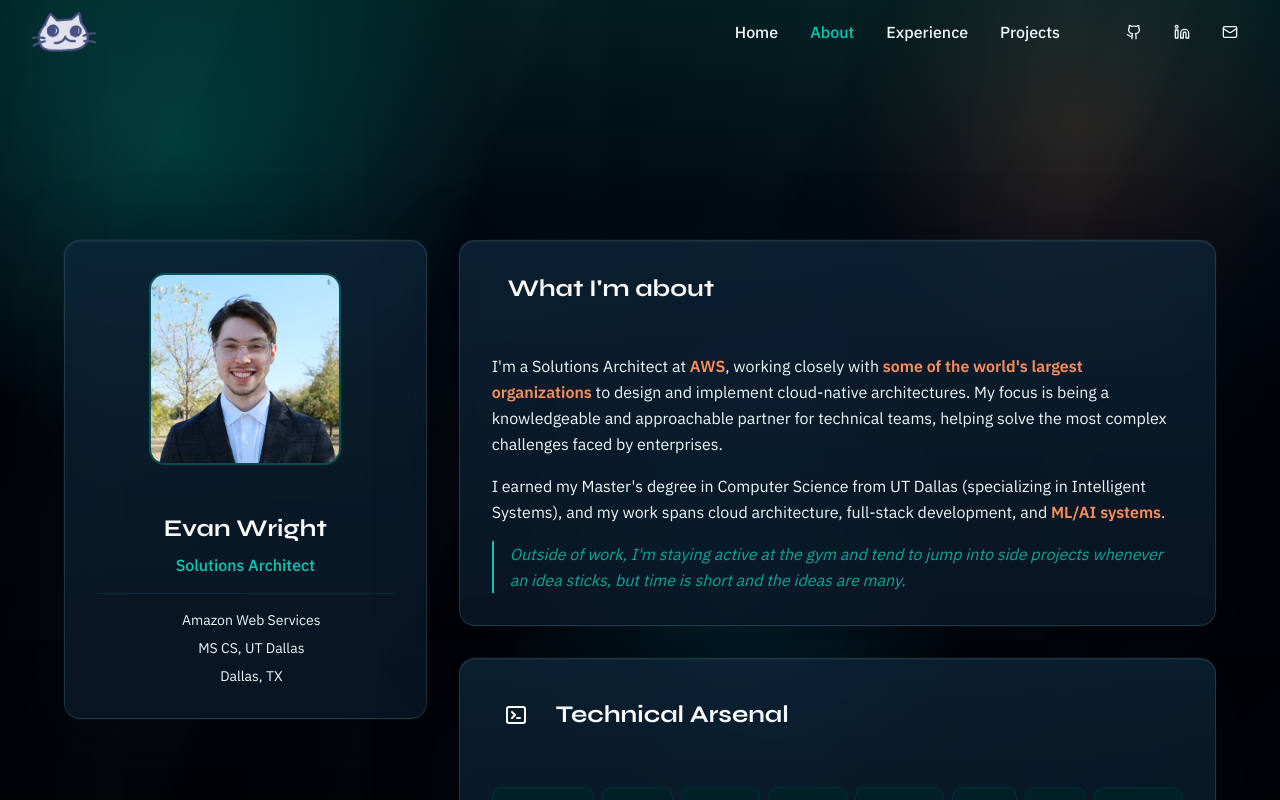
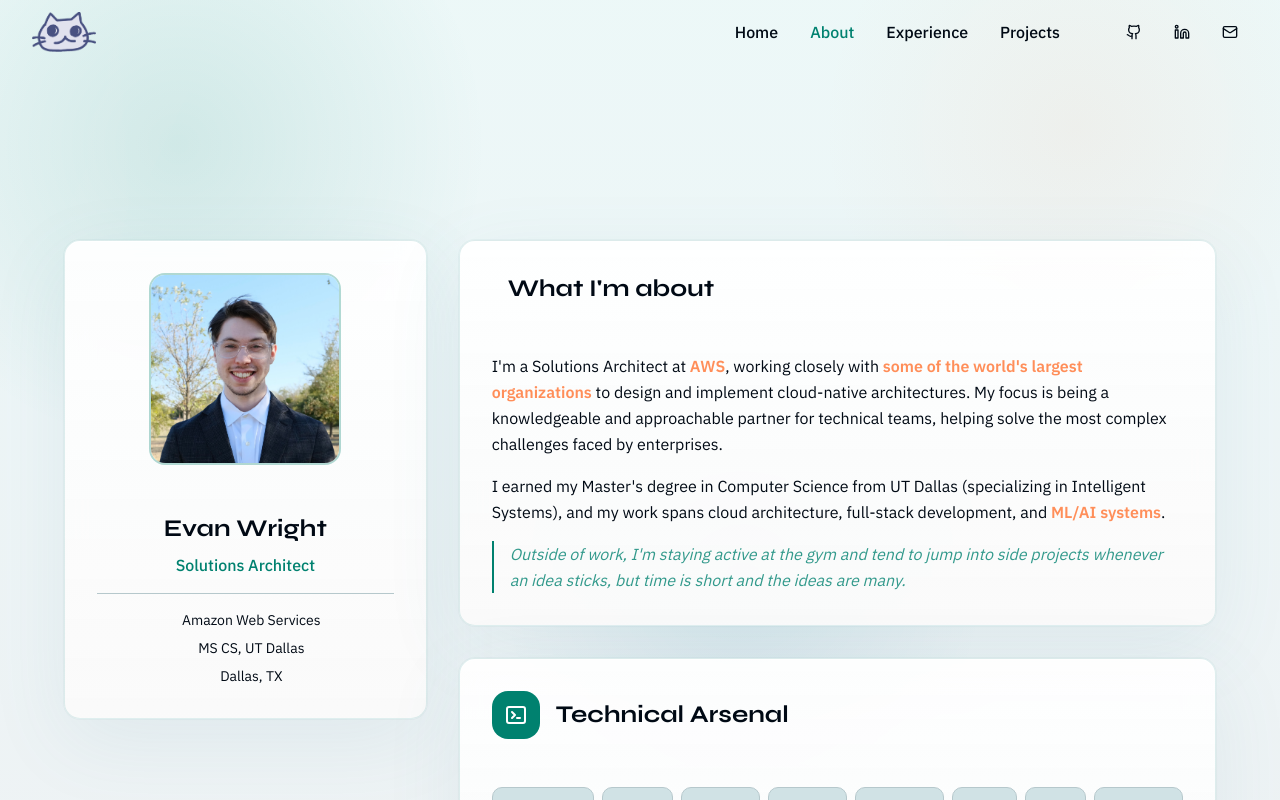
Before and after one commit to emw8105/portfolio, a Next.js app: page /about in a window 1280 px wide. Shown: the top 800 px of the page. Built offline with nearby package versions, Linux system fonts and the light colour scheme.

Commit message:
Brighter theme

```diff
--- a/src/app/about/page.tsx
+++ b/src/app/about/page.tsx
@@ -93,7 +93,7 @@ export default function AboutPage() {
               {/* Skills with visual flair */}
               <Card className="glass-card p-8 glow-hover transition-all duration-500">
                 <div className="flex items-center gap-4 mb-6">
-                  <div className="w-12 h-12 bg-gradient-ocean rounded-xl flex items-center justify-center">
+                  <div className="w-12 h-12 bg-primary rounded-xl flex items-center justify-center">
                     <svg className="w-6 h-6 text-white" fill="none" viewBox="0 0 24 24" stroke="currentColor" strokeWidth={2}>
                       <path strokeLinecap="round" strokeLinejoin="round" d="M8 9l3 3-3 3m5 0h3M5 20h14a2 2 0 002-2V6a2 2 0 00-2-2H5a2 2 0 00-2 2v12a2 2 0 002 2z" />
                     </svg>
@@ -120,7 +120,7 @@ export default function AboutPage() {
               <Card className="glass-card p-8 glow-hover transition-all duration-500 relative overflow-hidden">
                 <div className="absolute top-0 right-0 w-32 h-32 bg-gradient-coral opacity-5 rounded-full blur-3xl"></div>
                 <div className="flex items-center gap-4 mb-6">
-                  <div className="w-12 h-12 bg-gradient-coral rounded-xl flex items-center justify-center">
+                  <div className="w-12 h-12 bg-[oklch(0.58_0.17_42)] rounded-xl flex items-center justify-center">
                     <svg className="w-6 h-6 text-white" fill="none" viewBox="0 0 24 24" stroke="currentColor" strokeWidth={2}>
                       <path strokeLinecap="round" strokeLinejoin="round" d="M5 3v4M3 5h4M6 17v4m-2-2h4m5-16l2.286 6.857L21 12l-5.714 2.143L13 21l-2.286-6.857L5 12l5.714-2.143L13 3z" />
                     </svg>
--- a/src/app/globals.css
+++ b/src/app/globals.css
@@ -4,56 +4,56 @@
 @custom-variant dark (&:is(.dark *));
 
 :root {
-  /* Ocean-inspired color palette - vibrant and playful-technical */
-  --background: oklch(0.1 0.03 228);
-  --foreground: oklch(0.97 0.01 205);
-  --card: oklch(0.15 0.04 228);
-  --card-foreground: oklch(0.98 0 0);
-  --popover: oklch(0.15 0.04 228);
-  --popover-foreground: oklch(0.98 0 0);
+  /* Ocean-inspired color palette - light mode */
+  --background: oklch(0.97 0.008 210);
+  --foreground: oklch(0.13 0.04 228);
+  --card: oklch(0.94 0.01 210);
+  --card-foreground: oklch(0.13 0.04 228);
+  --popover: oklch(0.94 0.01 210);
+  --popover-foreground: oklch(0.13 0.04 228);
 
-  /* Sea-glass teal as primary - ocean energy */
-  --primary: oklch(0.75 0.14 182);
-  --primary-foreground: oklch(0.1 0.03 228);
+  /* Sea-glass teal as primary - darkened for light bg contrast */
+  --primary: oklch(0.52 0.14 182);
+  --primary-foreground: oklch(0.98 0 0);
 
   /* Kelp-shadow for secondary surfaces */
-  --secondary: oklch(0.21 0.06 208);
-  --secondary-foreground: oklch(0.98 0 0);
+  --secondary: oklch(0.9 0.02 208);
+  --secondary-foreground: oklch(0.13 0.04 228);
 
-  --muted: oklch(0.18 0.03 224);
-  --muted-foreground: oklch(0.74 0.03 208);
+  --muted: oklch(0.91 0.01 220);
+  --muted-foreground: oklch(0.42 0.04 212);
 
   /* Coral accent for pops of energy */
   --accent: oklch(0.78 0.17 42);
-  --accent-foreground: oklch(0.14 0.03 228);
-  --surface-ocean: rgba(8, 22, 38, 0.92);
-  --surface-ocean-border: rgba(143, 227, 207, 0.1);
+  --accent-foreground: oklch(0.13 0.04 228);
+  --surface-ocean: rgba(228, 242, 250, 0.88);
+  --surface-ocean-border: rgba(20, 130, 130, 0.2);
 
   /* Electric surf blue for highlights */
-  --electric: oklch(0.71 0.17 218);
+  --electric: oklch(0.45 0.18 218);
 
   /* Warm coral for CTAs and important elements */
   --coral: oklch(0.78 0.17 42);
 
   --destructive: oklch(0.6 0.25 15);
   --destructive-foreground: oklch(0.98 0 0);
-  --border: oklch(0.28 0.05 216);
-  --input: oklch(0.17 0.04 224);
-  --ring: oklch(0.75 0.14 182);
-  --chart-1: oklch(0.75 0.14 182);
+  --border: oklch(0.82 0.02 216);
+  --input: oklch(0.9 0.01 220);
+  --ring: oklch(0.52 0.14 182);
+  --chart-1: oklch(0.52 0.14 182);
   --chart-2: oklch(0.78 0.17 42);
-  --chart-3: oklch(0.71 0.17 218);
+  --chart-3: oklch(0.45 0.18 218);
   --chart-4: oklch(0.7 0.15 160);
   --chart-5: oklch(0.68 0.2 280);
   --radius: 0.75rem;
-  --sidebar: oklch(0.12 0.03 228);
-  --sidebar-foreground: oklch(0.98 0 0);
-  --sidebar-primary: oklch(0.75 0.14 182);
-  --sidebar-primary-foreground: oklch(0.1 0.03 228);
-  --sidebar-accent: oklch(0.17 0.04 224);
-  --sidebar-accent-foreground: oklch(0.98 0 0);
-  --sidebar-border: oklch(0.28 0.05 216);
-  --sidebar-ring: oklch(0.75 0.14 182);
+  --sidebar: oklch(0.93 0.01 215);
+  --sidebar-foreground: oklch(0.13 0.04 228);
+  --sidebar-primary: oklch(0.52 0.14 182);
+  --sidebar-primary-foreground: oklch(0.98 0 0);
+  --sidebar-accent: oklch(0.9 0.01 220);
+  --sidebar-accent-foreground: oklch(0.13 0.04 228);
+  --sidebar-border: oklch(0.82 0.02 216);
+  --sidebar-ring: oklch(0.52 0.14 182);
   --font-inter: "Inter", sans-serif;
   --font-sora: "Sora", sans-serif;
 }
@@ -160,10 +160,10 @@ body::before {
   z-index: -9999;
   pointer-events: none;
   background:
-    radial-gradient(circle at 14% 18%, color-mix(in oklch, var(--primary) 24%, transparent) 0%, transparent 24%),
-    radial-gradient(circle at 84% 16%, color-mix(in oklch, var(--accent) 14%, transparent) 0%, transparent 20%),
-    radial-gradient(circle at 58% 72%, color-mix(in oklch, var(--electric) 18%, transparent) 0%, transparent 26%),
-    linear-gradient(180deg, oklch(0.19 0.08 196) 0%, oklch(0.12 0.05 216) 26%, oklch(0.09 0.03 228) 58%, oklch(0.08 0.02 238) 100%);
+    radial-gradient(circle at 14% 18%, color-mix(in oklch, var(--primary) 12%, transparent) 0%, transparent 24%),
+    radial-gradient(circle at 84% 16%, color-mix(in oklch, var(--accent) 7%, transparent) 0%, transparent 20%),
+    radial-gradient(circle at 58% 72%, color-mix(in oklch, var(--electric) 9%, transparent) 0%, transparent 26%),
+    linear-gradient(180deg, oklch(0.97 0.012 196) 0%, oklch(0.965 0.009 210) 50%, oklch(0.96 0.006 220) 100%);
   -webkit-transform: translateZ(0);
   transform: translateZ(0);
 }
@@ -190,27 +190,25 @@ html, body, #__next {
 
 @layer utilities {
   .glass {
-    background: rgba(255, 255, 255, 0.05);
+    background: rgba(255, 255, 255, 0.62);
     backdrop-filter: blur(16px);
-    border: 1px solid rgba(100, 200, 220, 0.15);
+    border: 1px solid rgba(20, 130, 130, 0.15);
   }
 
   .glass-card {
-    background:
-      linear-gradient(180deg, rgba(10, 34, 54, 0.78), rgba(8, 22, 38, 0.88)),
-      linear-gradient(135deg, rgba(160, 241, 224, 0.06), rgba(255, 166, 120, 0.03));
+    background: linear-gradient(180deg, rgba(255, 255, 255, 0.92), rgba(250, 250, 250, 0.97));
     backdrop-filter: blur(14px);
-    border: 1px solid rgba(143, 227, 207, 0.15);
+    border: 1px solid rgba(20, 130, 130, 0.13);
     box-shadow:
-      0 22px 80px rgba(3, 10, 20, 0.38),
-      inset 0 1px 0 rgba(255, 255, 255, 0.06),
-      0 0 0 1px rgba(143, 227, 207, 0.04);
+      0 22px 80px rgba(80, 130, 160, 0.09),
+      inset 0 1px 0 rgba(255, 255, 255, 0.9),
+      0 0 0 1px rgba(20, 130, 130, 0.04);
   }
 
   .glass-nav {
-    background: rgba(6, 16, 27, 0.86);
+    background: rgba(252, 253, 254, 0.92);
     backdrop-filter: blur(22px);
-    border-bottom: 1px solid rgba(143, 227, 207, 0.12);
+    border-bottom: 1px solid rgba(20, 130, 130, 0.10);
   }
 
   .glow {
@@ -223,11 +221,11 @@ html, body, #__next {
 
   .glow-hover:hover {
     box-shadow:
-      0 30px 96px rgba(2, 9, 20, 0.36),
-      inset 0 1px 0 rgba(255, 255, 255, 0.08),
-      0 0 0 1px rgba(143, 227, 207, 0.12);
+      0 30px 96px rgba(80, 130, 160, 0.16),
+      inset 0 1px 0 rgba(255, 255, 255, 0.65),
+      0 0 0 1px rgba(20, 130, 130, 0.12);
     transform: translateY(-5px);
-    border-color: rgba(143, 227, 207, 0.28);
+    border-color: rgba(20, 130, 130, 0.28);
   }
 
   .glow-coral {
@@ -250,13 +248,11 @@ html, body, #__next {
   .shell-panel {
     position: relative;
     overflow: hidden;
-    border: 1px solid rgba(143, 227, 207, 0.16);
-    background:
-      linear-gradient(180deg, rgba(11, 31, 48, 0.84), rgba(7, 20, 35, 0.94)),
-      linear-gradient(140deg, rgba(143, 227, 207, 0.08), rgba(255, 166, 120, 0.03));
+    border: 1px solid rgba(20, 130, 130, 0.12);
+    background: linear-gradient(180deg, rgba(255, 255, 255, 0.92), rgba(250, 250, 250, 0.97));
     box-shadow:
-      0 30px 120px rgba(2, 7, 16, 0.4),
-      inset 0 1px 0 rgba(255, 255, 255, 0.07);
+      0 30px 120px rgba(80, 130, 160, 0.10),
+      inset 0 1px 0 rgba(255, 255, 255, 0.9);
   }
 
   .shell-panel::before {
@@ -327,19 +323,16 @@ html, body, #__next {
   .tap-stage::before {
     content: "";
     position: absolute;
-    inset: -0.2rem -0.2rem 0.55rem;
+    inset: 0;
     border-radius: 1.9rem;
-    background:
-      radial-gradient(circle at 50% 24%, rgba(143, 227, 207, 0.035), transparent 58%),
-      linear-gradient(180deg, rgba(6, 16, 27, 0.06), transparent 70%);
-    opacity: 0.55;
+    background: transparent;
     z-index: -1;
   }
 
   .home-surface {
-    background-color: var(--surface-ocean);
-    border-color: var(--surface-ocean-border);
-    box-shadow: 0 26px 96px rgba(3, 10, 20, 0.28);
+    background-color: oklch(0.88 0.04 196 / 0.82);
+    border-color: rgba(20, 130, 130, 0.2);
+    box-shadow: 0 26px 96px rgba(20, 100, 130, 0.14), inset 0 1px 0 rgba(255,255,255,0.7);
     backdrop-filter: blur(14px);
   }
 
@@ -356,15 +349,15 @@ html, body, #__next {
   }
 
   .interactive-tap-card:hover {
-    border-color: rgba(143, 227, 207, 0.14);
-    box-shadow: 0 30px 110px rgba(3, 10, 20, 0.34);
+    border-color: rgba(20, 130, 130, 0.22);
+    box-shadow: 0 30px 110px rgba(80, 130, 160, 0.16);
   }
 
   .interactive-tap-card:focus-visible {
-    border-color: rgba(143, 227, 207, 0.16);
+    border-color: rgba(20, 130, 130, 0.24);
     box-shadow:
-      0 30px 110px rgba(3, 10, 20, 0.34),
-      0 0 0 2px rgba(143, 227, 207, 0.12);
+      0 30px 110px rgba(80, 130, 160, 0.16),
+      0 0 0 2px rgba(20, 130, 130, 0.16);
     outline: none;
   }
 
@@ -509,14 +502,11 @@ html, body, #__next {
     position: relative;
     overflow: visible;
     border-radius: 1.75rem;
-    border: 1px solid rgba(143, 227, 207, 0.18);
-    background:
-      radial-gradient(circle at top left, rgba(143, 227, 207, 0.12), transparent 30%),
-      radial-gradient(circle at 82% 18%, rgba(120, 187, 255, 0.08), transparent 24%),
-      linear-gradient(180deg, rgba(18, 41, 61, 0.9), rgba(9, 24, 40, 0.96));
+    border: 1px solid rgba(20, 130, 130, 0.13);
+    background: linear-gradient(180deg, rgba(255, 255, 255, 0.95), rgba(250, 250, 250, 0.99));
     box-shadow:
-      0 24px 96px rgba(2, 7, 16, 0.32),
-      inset 0 1px 0 rgba(255, 255, 255, 0.06);
+      0 24px 96px rgba(80, 130, 160, 0.10),
+      inset 0 1px 0 rgba(255, 255, 255, 0.95);
   }
 
   .editorial-card::before {
@@ -525,8 +515,7 @@ html, body, #__next {
     inset: 0;
     pointer-events: none;
     background:
-      linear-gradient(135deg, rgba(143, 227, 207, 0.1), transparent 42%, rgba(255, 166, 120, 0.05)),
-      linear-gradient(180deg, rgba(255, 255, 255, 0.03), transparent 22%);
+      linear-gradient(180deg, rgba(255, 255, 255, 0.04), transparent 22%);
   }
 
   /* Adding smooth loading animations for home page */
--- a/src/app/projects/[slug]/page.tsx
+++ b/src/app/projects/[slug]/page.tsx
@@ -172,7 +172,7 @@ export default function ProjectPage({ params }: ProjectPageProps) {
 
           {/* ── Inside The Build ── */}
           {narrativeSections.length > 0 && (
-            <section className="mb-16 overflow-hidden rounded-2xl border border-primary/12 bg-primary/[0.045] sm:mb-20">
+            <section className="mb-16 overflow-hidden rounded-2xl border border-border/60 bg-black/[0.028] sm:mb-20">
               {/* Section switcher + arrows */}
               <div className="flex items-center justify-between gap-4 border-b border-primary/20 px-6 sm:px-8">
                 <div aria-label="Project build sections" className="flex gap-0">
```
Also changed, not shown: src/app/projects/page.tsx (+11 -11 lines).
